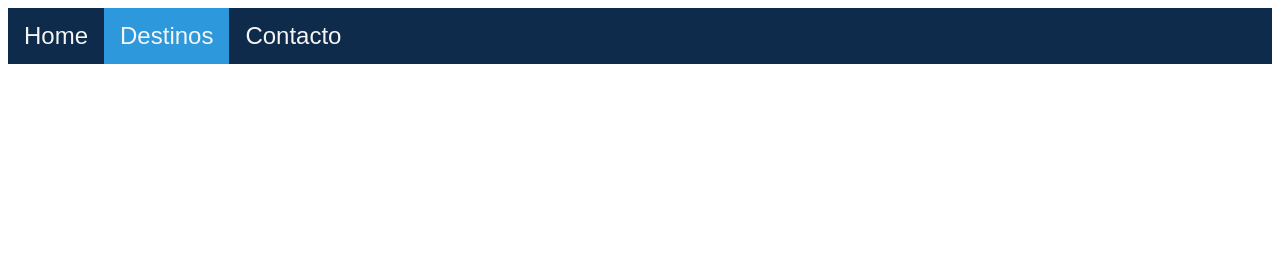
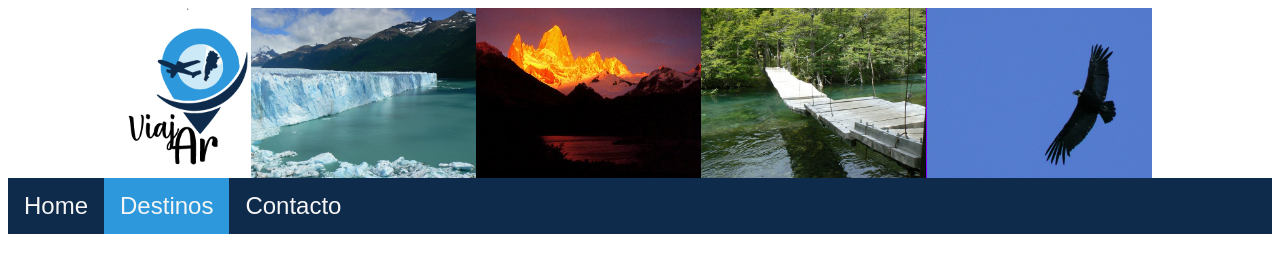
Before and after one commit to ErnestoGrupoCaC/Servertec, a plain HTML site: page destinos.html in a window 1280 px wide. Drawn offline with Linux system fonts and the light colour scheme.

Commit message:
Update destinos.html

```diff
--- a/destinos.html
+++ b/destinos.html
@@ -9,9 +9,28 @@
     <link rel="stylesheet" href="css/navbar.css">
     <link rel="stylesheet" href="css/style.css">
     <link rel="stylesheet" href="https://cdnjs.cloudflare.com/ajax/libs/font-awesome/4.7.0/css/font-awesome.min.css">
+    <script src="https://kit.fontawesome.com/ba6be1c019.js" crossorigin="anonymous"></script>
     <script src="js/navbar.js"></script>
 </head>
 <body>
+    <header id="centrado">
+        <div class="headerGrandeLogo">
+            <a href="index.html"></a>
+
+        </div>
+        <div class="headerGrande1"></div>
+        <div class="headerGrande2"></div>
+        <div class="headerGrande3"></div>
+        <div class="headerGrande4"></div>
+    </header>
+
+
+
+
+
+
+
+
     <nav class="topnav" id="barraNav">
         <a href="index.html">Home</a>
         <a href="destinos.html" class="activa">Destinos</a>
```
